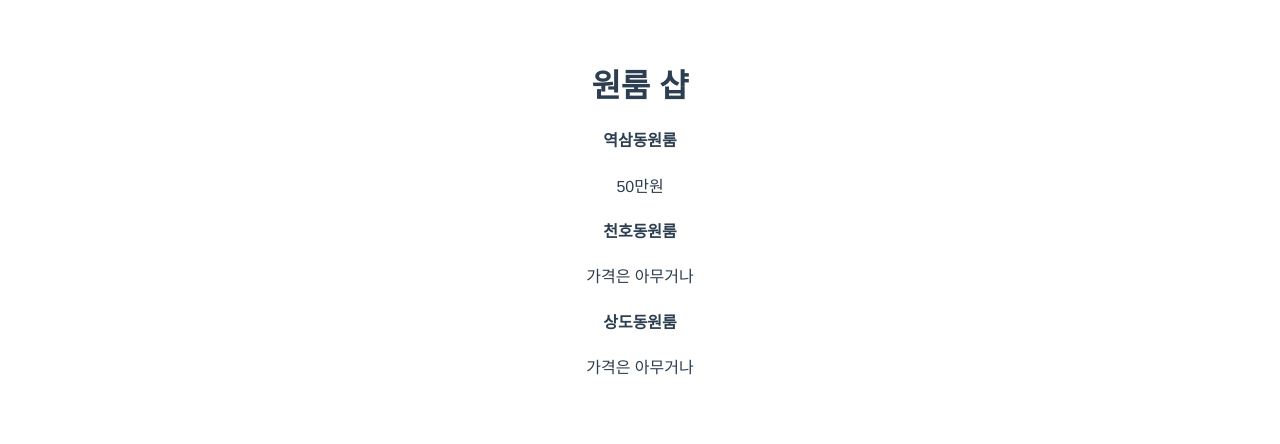
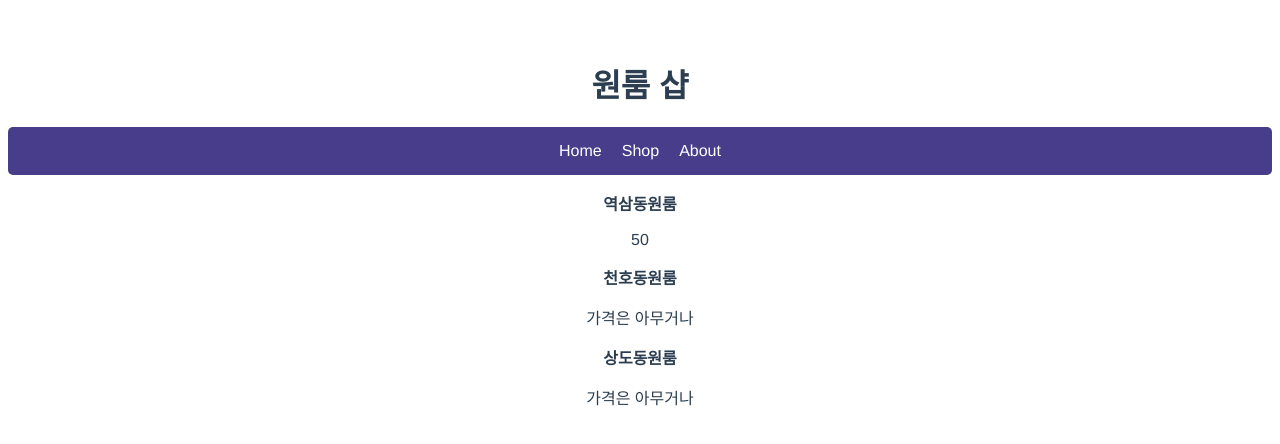
Before and after one commit to mikekang47/vue-realestate, a Vue app: page / in a window 1280 px wide. Shown: the top 444 px of the page. Built offline with nearby package versions, Linux system fonts and the light colour scheme.

Commit message:
Feat: study for-loop in vue

```diff
--- a/src/App.vue
+++ b/src/App.vue
@@ -1,27 +1,23 @@
 <template>
   <h1>원룸 샵</h1>
-  <div>
-    <h4>{{products[0]}}</h4>
-    <p>{{dic[products[0]]+'만원'}}</p>
-  </div>
-  <div>
-    <h4>{{products[1]}}</h4>
-    <p>{{dic[products[1]]}}</p>
-  </div>
-  <div>
-    <h4>{{products[2]}}</h4>
-    <p>{{dic[products[2]]}}</p>
+  <div class="menu">
+    <a v-for="menu in menus" :key="menu">{{menu}}</a>
   </div>
 
+  <div v-for="room in products" :key="room">
+    <p><strong>{{room}}</strong></p>
+    <p>{{dic[room]}}</p>
+  </div>
 </template>
 
 <script>
 
 export default {
-  name: 'App',
+  products: 'App',
   data() {
     return {
-      products : ['역삼동원룸', '천호동원룸', '상도동원룸'],
+      menus: ['Home', 'Shop', 'About'],
+      products: ['역삼동원룸', '천호동원룸', '상도동원룸'],
       dic: {
         역삼동원룸: '50',
         천호동원룸: '가격은 아무거나',
@@ -42,4 +38,16 @@ export default {
   color: #2c3e50;
   margin-top: 60px;
 }
+
+.menu {
+  background: darkslateblue;
+  padding: 15px;
+  border-radius: 5px;
+
+}
+
+.menu a {
+  color: white;
+  padding: 10px;
+}
 </style>
--- a/src/components/HelloWorld.vue
+++ b/src/components/HelloWorld.vue
@@ -32,7 +32,7 @@
 
 <script>
 export default {
-  name: 'HelloWorld',
+  products: 'HelloWorld',
   props: {
     msg: String
   }
```
